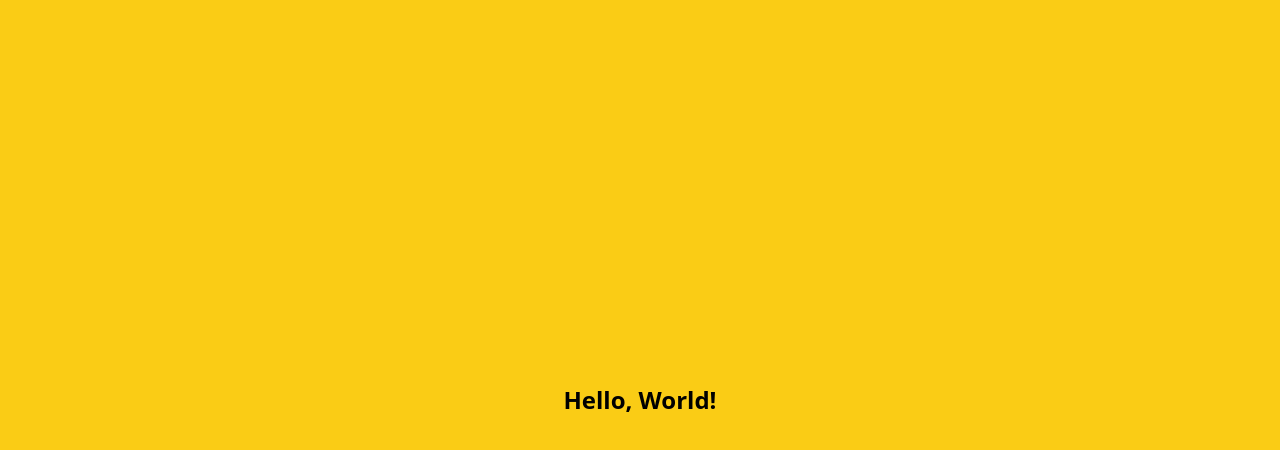
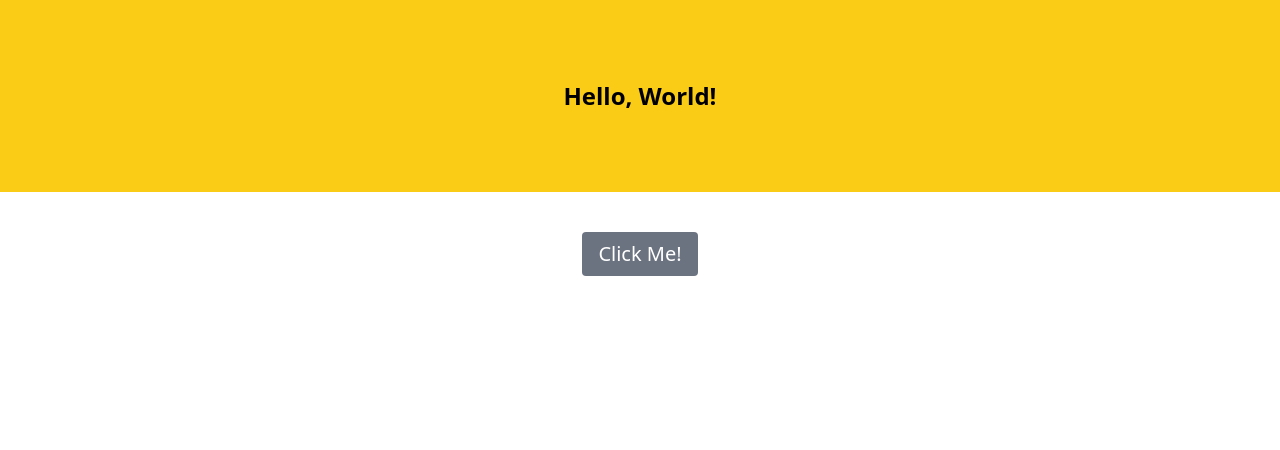
Before and after one commit to AdelineA/React-Introductory-Exercises, a React (Create React App) app: page / in a window 1280 px wide. Shown: the top 450 px of the page. Built offline with nearby package versions, Linux system fonts and the light colour scheme.

Commit message:
add button

```diff
--- a/src/App.js
+++ b/src/App.js
@@ -1,9 +1,11 @@
 import HelloWorld from "./components/HelloWorld";
+import UserClick from "./components/UserClick";
 
 function App() {
   return (
     <div>
       <HelloWorld/>
+      <UserClick/>
     </div>
   );
 }
--- a/src/components/HelloWorld.js
+++ b/src/components/HelloWorld.js
@@ -2,7 +2,7 @@ import React from "react";
 
 export default function HelloWorld() {
   return (
-    <div className="bg-yellow-400 flex text-2xl font-semibold items-center justify-center p-96">
+    <div className="bg-yellow-400 flex text-2xl font-semibold items-center justify-center p-20">
       <h4>Hello, World!</h4>
     </div>
   );
--- /dev/null
+++ b/src/components/UserClick.js
@@ -0,0 +1,13 @@
+import React from 'react'
+
+export default function UserClick() {
+    const handleClick = () =>{
+        alert('Clicked !');
+
+    }
+  return (
+    <div className='py-10 flex items-center justify-center'>
+        <button onClick={handleClick} className='bg-gray-500 px-4 py-2 text-white rounded text-xl hover:bg-blue-200'>Click Me!</button>
+    </div>
+  )
+}
```
